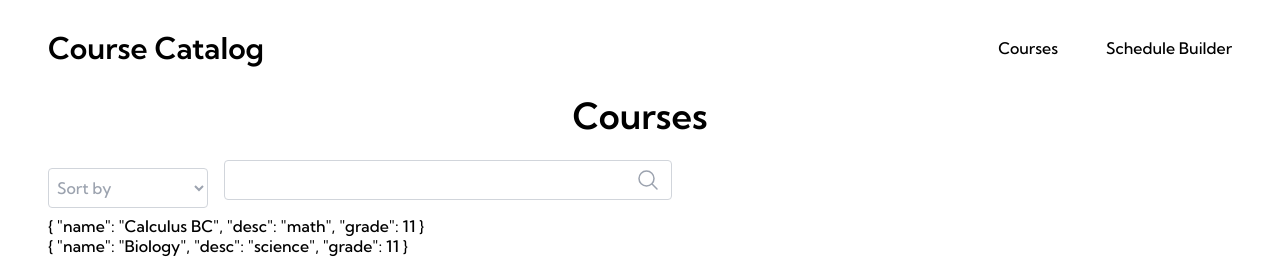
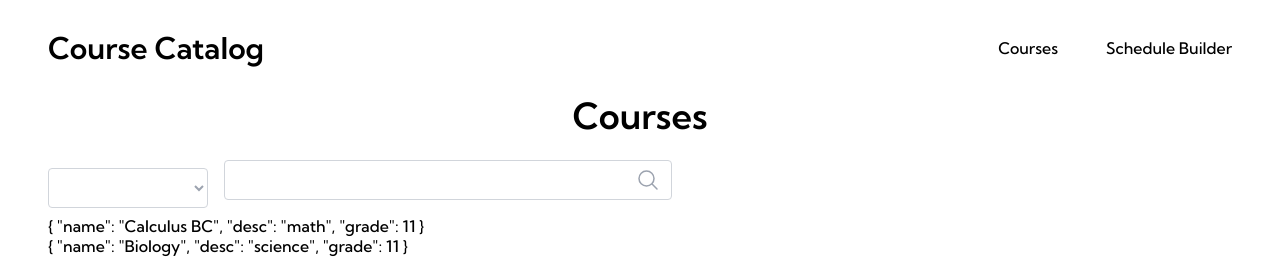
Before and after one commit to sitechtimes/course-catalog, a Nuxt app in the folder course-catalog/: page /CourseCatalog in a window 1280 px wide. Shown: the top 258 px of the page. Built offline with nearby package versions, Linux system fonts and the light colour scheme.

Commit message:
more filter stuff

```diff
--- a/course-catalog/components/catalog-search/SearchResults.vue
+++ b/course-catalog/components/catalog-search/SearchResults.vue
@@ -2,6 +2,7 @@
 import SearchComponent from './SearchComponent.vue';
 import { defineComponent } from 'vue';
 import { ref } from "vue";
+import { thisTypeAnnotation } from '@babel/types';
 
 export default defineComponent({
   components: { SearchComponent },
@@ -34,7 +35,8 @@ export default defineComponent({
                     grade: 10
                 }
             ],
-            input: ref("")
+            input: ref(""),
+            selected: ''
          }
         },
         computed: {
@@ -54,6 +56,9 @@ export default defineComponent({
                         return 0;
                 }
                 return this.courses.sort(compare);
+            },
+            switchSelect(event) {
+                this.selected = event.target.value;
             }
         },
         mounted() {
@@ -66,7 +71,7 @@ export default defineComponent({
 <template>
 <div>
     <div id="search" class="w-full flex justify-start items-center space-x-4">
-    <select name="sort" id="sort" class="w-40 h-10 p-1 border border-gray-300 bg-white text-gray-400 rounded">
+    <select v-model="selected" name="sort" id="sort" class="w-40 h-10 p-1 border border-gray-300 bg-white text-gray-400 rounded">
                     <option>Sort by</option>
                     <option @click="NameSort" value="name">Course Name</option>
                     <option value="subject">Subject</option>
```
Lines whose indentation alone changed are shown as unchanged.
